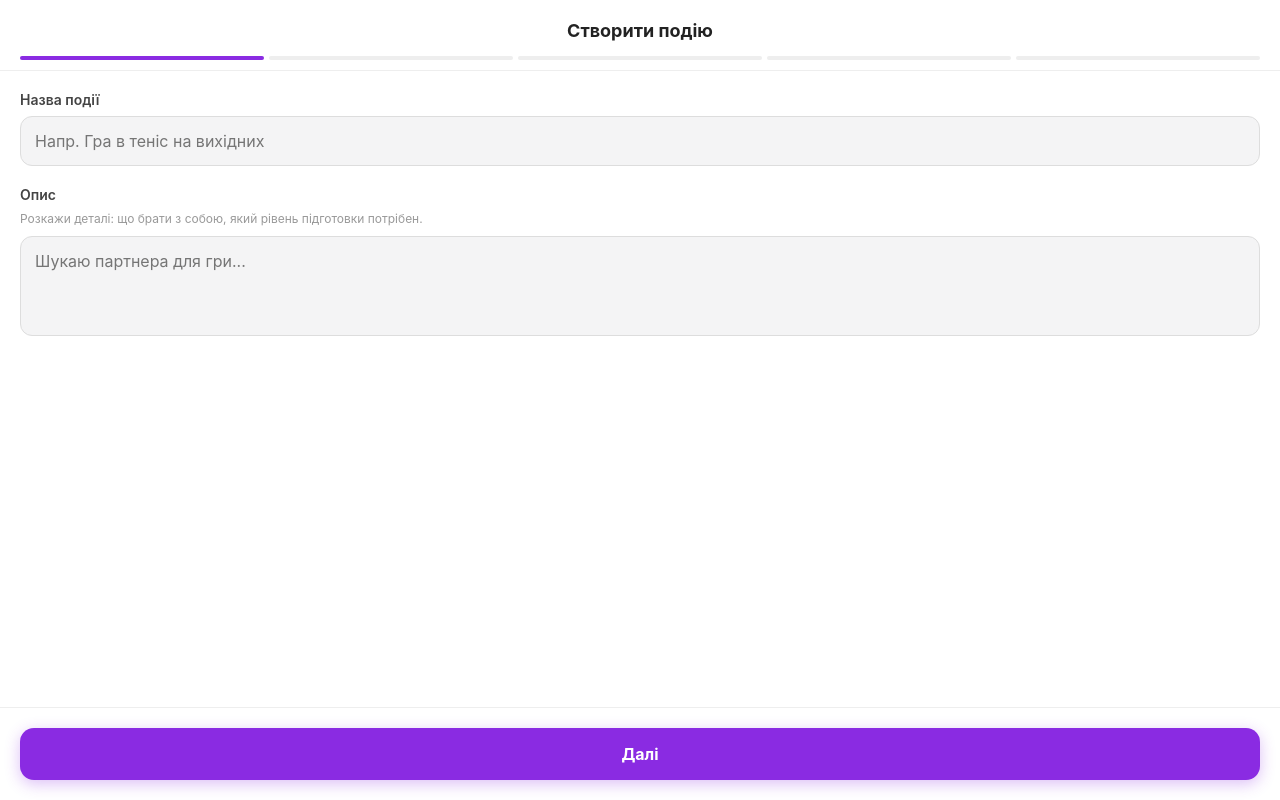
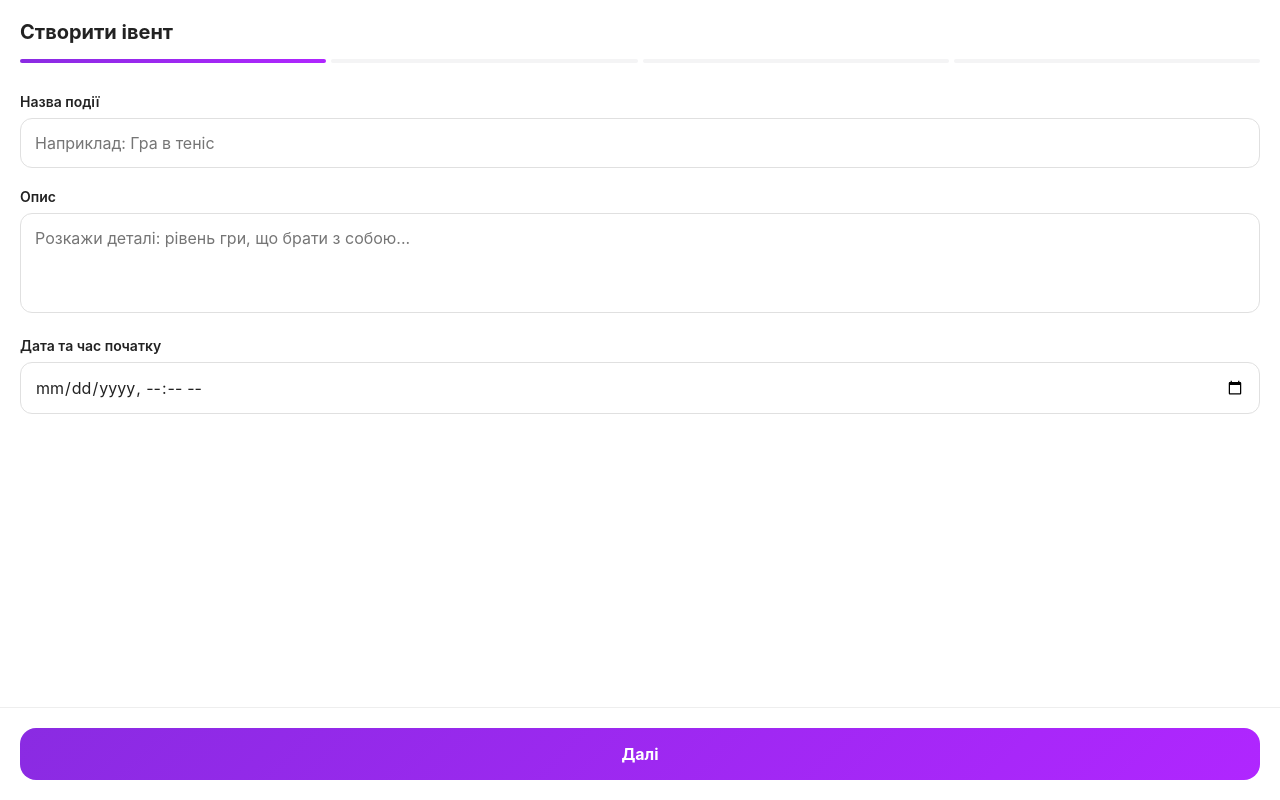
Before and after one commit to VladimirKin97/hobbybot, a FastAPI app: page /create_event in a window 1280 px wide. Run offline with FastAPI, Linux system fonts and the light colour scheme; parts of the project's set-up code (start-up, migrations or seed data) failed here and were passed over; some libraries are stand-ins or nearby versions.

Commit message:
Update createevent.html

```diff
--- a/templates/createevent.html
+++ b/templates/createevent.html
@@ -7,7 +7,6 @@
 
     <script src="https://telegram.org/js/telegram-web-app.js"></script>
     <link rel="stylesheet" href="https://fonts.googleapis.com/css2?family=Material+Symbols+Rounded:opsz,wght,FILL,GRAD@24,600,1,0" />
-
     <link rel="stylesheet" href="https://unpkg.com/leaflet@1.9.4/dist/leaflet.css" />
     <script src="https://unpkg.com/leaflet@1.9.4/dist/leaflet.js"></script>
 
@@ -16,227 +15,188 @@
             --tg-theme-bg-color: #ffffff;
             --tg-theme-text-color: #222222;
             --tg-theme-hint-color: #999999;
-            --tg-theme-button-color: #8a2be2;
+            --findsy-gradient: linear-gradient(135deg, #8a2be2, #b026ff);
             --bg-secondary: #f4f4f5;
         }
 
-        * { margin: 0; padding: 0; box-sizing: border-box; font-family: -apple-system, BlinkMacSystemFont, 'Segoe UI', Roboto, sans-serif; }
+        * { margin: 0; padding: 0; box-sizing: border-box; font-family: -apple-system, sans-serif; }
         body { background-color: var(--tg-theme-bg-color); color: var(--tg-theme-text-color); display: flex; flex-direction: column; height: 100vh; }
 
-        /* Шапка з прогресом */
-        .header { padding: 20px 20px 10px 20px; text-align: center; border-bottom: 1px solid #eee; }
-        .header h2 { font-size: 18px; font-weight: 700; margin-bottom: 15px; }
+        .header { padding: 20px 20px 10px 20px; display: flex; flex-direction: column; gap: 15px; }
+        .top-row { display: flex; align-items: center; gap: 15px; }
+        .back-btn { background: var(--bg-secondary); border: none; width: 40px; height: 40px; border-radius: 50%; display: flex; align-items: center; justify-content: center; cursor: pointer; }
+        h1 { font-size: 20px; font-weight: 700; }
 
+        /* Прогрес бар */
         .progress-container { display: flex; gap: 5px; width: 100%; }
-        .progress-bar { height: 4px; flex: 1; background-color: #eee; border-radius: 2px; transition: 0.3s; }
-        .progress-bar.active { background-color: var(--tg-theme-button-color); }
+        .progress-bar { height: 4px; flex-grow: 1; background-color: var(--bg-secondary); border-radius: 2px; transition: background-color 0.3s; }
+        .progress-bar.active { background: var(--findsy-gradient); }
 
-        /* Контейнер кроків */
-        .steps-container { flex: 1; padding: 20px; overflow-y: auto; }
+        .content { flex-grow: 1; overflow-y: auto; padding: 20px; position: relative; }
         .step { display: none; animation: fadeIn 0.3s ease; }
         .step.active { display: block; }
+        @keyframes fadeIn { from { opacity: 0; transform: translateX(10px); } to { opacity: 1; transform: translateX(0); } }
 
-        @keyframes fadeIn { from { opacity: 0; transform: translateY(10px); } to { opacity: 1; transform: translateY(0); } }
+        .input-group { margin-bottom: 20px; }
+        label { display: block; font-size: 14px; font-weight: 600; margin-bottom: 8px; color: var(--tg-theme-text-color); }
+        input[type="text"], input[type="number"], input[type="datetime-local"], select, textarea {
+            width: 100%; padding: 14px; border: 1px solid #e0e0e0; border-radius: 12px;
+            font-size: 16px; background-color: var(--tg-theme-bg-color); color: var(--tg-theme-text-color); outline: none;
+        }
+        textarea { resize: none; height: 100px; }
+        input:focus, select:focus, textarea:focus { border-color: #8a2be2; }
 
-        /* Елементи форм */
-        .form-group { margin-bottom: 20px; }
-        .form-group label { display: block; font-size: 14px; font-weight: 600; margin-bottom: 8px; color: #444; }
-        .form-group p.hint { font-size: 12px; color: var(--tg-theme-hint-color); margin-bottom: 8px; line-height: 1.4; }
+        /* Мапа */
+        .map-container { width: 100%; height: 250px; border-radius: 12px; overflow: hidden; border: 1px solid #e0e0e0; margin-top: 10px; position: relative; }
+        #event-map { width: 100%; height: 100%; }
+        .map-hint { position: absolute; bottom: 10px; left: 50%; transform: translateX(-50%); background: rgba(0,0,0,0.6); color: white; padding: 6px 12px; border-radius: 20px; font-size: 12px; z-index: 1000; pointer-events: none; }
 
-        input, textarea, select {
-            width: 100%; padding: 14px; border: 1px solid #ddd; border-radius: 12px;
-            font-size: 16px; background-color: var(--bg-secondary); color: var(--tg-theme-text-color);
-            outline: none; transition: 0.2s;
-        }
-        input:focus, textarea:focus { border-color: var(--tg-theme-button-color); background-color: #fff; box-shadow: 0 0 0 3px rgba(138, 43, 226, 0.1); }
-        textarea { resize: none; height: 100px; }
-
-        /* Контейнер для мапи */
-        #create-map { width: 100%; height: 220px; border-radius: 12px; border: 1px solid #ddd; z-index: 1; margin-top: 10px; }
-
-        /* Наш кастомний пін */
-        .findsy-pin {
-            background: linear-gradient(135deg, #8A2BE2, #FF1493);
-            border-radius: 50%; border: 2px solid white;
-            box-shadow: 0 4px 10px rgba(138, 43, 226, 0.5);
-        }
-
-        /* Фото аплоад */
-        .photo-upload {
-            width: 100%; height: 150px; border: 2px dashed #ccc; border-radius: 16px;
-            display: flex; flex-direction: column; align-items: center; justify-content: center;
-            color: var(--tg-theme-hint-color); cursor: pointer; background-color: var(--bg-secondary);
-        }
-        .photo-upload .material-symbols-rounded { font-size: 40px; margin-bottom: 10px; color: #8a2be2; }
-
-        /* Нижні кнопки */
-        .footer { padding: 20px; background: white; border-top: 1px solid #eee; display: flex; gap: 10px; }
-        .btn {
-            flex: 1; padding: 16px; border-radius: 14px; font-size: 16px; font-weight: 700;
-            cursor: pointer; border: none; display: flex; justify-content: center; align-items: center; transition: 0.2s;
-        }
-        .btn-secondary { background-color: var(--bg-secondary); color: #555; flex: 0.4; }
-        .btn-primary { background-color: var(--tg-theme-button-color); color: white; box-shadow: 0 4px 15px rgba(138, 43, 226, 0.3); }
+        .footer { padding: 20px; background: var(--tg-theme-bg-color); border-top: 1px solid #eee; }
+        .btn-primary { width: 100%; padding: 16px; border-radius: 16px; background: var(--findsy-gradient); color: white; font-size: 16px; font-weight: 700; border: none; cursor: pointer; transition: transform 0.1s; }
         .btn-primary:active { transform: scale(0.98); }
 
-        .hidden { display: none !important; }
-
-        /* Карточка прев'ю */
-        .preview-card { border: 1px solid #eee; border-radius: 16px; padding: 15px; box-shadow: 0 5px 15px rgba(0,0,0,0.05); }
-        .preview-title { font-size: 18px; font-weight: 800; margin-bottom: 10px; text-transform: uppercase; }
-        .preview-row { display: flex; align-items: center; gap: 8px; margin-bottom: 8px; font-size: 14px; color: #555; }
+        .preview-card { background: var(--bg-secondary); padding: 15px; border-radius: 12px; margin-top: 20px; }
     </style>
 </head>
 <body>
 
     <div class="header">
-        <h2>Створити подію</h2>
+        <div class="top-row">
+            <button class="back-btn" id="btn-back" style="display:none;"><span class="material-symbols-rounded">arrow_back</span></button>
+            <h1>Створити івент</h1>
+        </div>
         <div class="progress-container">
             <div class="progress-bar active" id="pb-1"></div>
             <div class="progress-bar" id="pb-2"></div>
             <div class="progress-bar" id="pb-3"></div>
             <div class="progress-bar" id="pb-4"></div>
-            <div class="progress-bar" id="pb-5"></div>
         </div>
     </div>
 
-    <form id="eventForm" action="/create_event" method="POST" class="steps-container">
+    <form id="event-form" action="/api/create_event" method="POST" style="display: none;">
+        <input type="hidden" name="title" id="form-title">
+        <input type="hidden" name="description" id="form-description">
+        <input type="hidden" name="datetime" id="form-datetime">
+        <input type="hidden" name="city" id="form-city">
+        <input type="hidden" name="lat" id="form-lat">
+        <input type="hidden" name="lon" id="form-lon">
+        <input type="hidden" name="capacity" id="form-capacity">
+        <input type="hidden" name="needed" id="form-needed">
+    </form>
 
+    <div class="content">
         <div class="step active" id="step-1">
-            <div class="form-group">
+            <div class="input-group">
                 <label>Назва події</label>
-                <input type="text" name="title" placeholder="Напр. Гра в теніс на вихідних" id="in-title" required>
+                <input type="text" id="ui-title" placeholder="Наприклад: Гра в теніс">
             </div>
-            <div class="form-group">
+            <div class="input-group">
                 <label>Опис</label>
-                <p class="hint">Розкажи деталі: що брати з собою, який рівень підготовки потрібен.</p>
-                <textarea name="description" placeholder="Шукаю партнера для гри..."></textarea>
+                <textarea id="ui-description" placeholder="Розкажи деталі: рівень гри, що брати з собою..."></textarea>
+            </div>
+            <div class="input-group">
+                <label>Дата та час початку</label>
+                <input type="datetime-local" id="ui-datetime">
             </div>
         </div>
 
         <div class="step" id="step-2">
-            <div class="form-group">
-                <label>Дата та Час</label>
-                <input type="datetime-local" name="date">
+            <div class="input-group">
+                <label>Місто</label>
+                <select id="ui-city">
+                    <option value="Київ">Київ</option>
+                    <option value="Дніпро">Дніпро</option>
+                    <option value="Львів">Львів</option>
+                    <option value="Одеса">Одеса</option>
+                    <option value="Харків">Харків</option>
+                </select>
             </div>
-            <div class="form-group">
-                <label>Точна локація (Постав крапку на мапі)</label>
-                <p class="hint">Це допоможе іншим знайти твій двіж на мапі.</p>
-
-                <div id="create-map"></div>
-
-                <input type="hidden" id="location_lat" name="location_lat" required>
-                <input type="hidden" id="location_lon" name="location_lon" required>
+            <div class="input-group">
+                <label>Точка на мапі (перетягни маркер)</label>
+                <div class="map-container">
+                    <div id="event-map"></div>
+                    <div class="map-hint">Посунь мапу, щоб вказати місце</div>
+                </div>
             </div>
         </div>
 
         <div class="step" id="step-3">
-            <div class="form-group">
-                <label>Скільки людей має бути всього?</label>
-                <p class="hint">Включно з тобою.</p>
-                <input type="number" name="capacity" placeholder="Напр. 4" required>
+            <div class="input-group">
+                <label>Місткість (всього людей)</label>
+                <input type="number" id="ui-capacity" placeholder="Наприклад: 4" min="2">
             </div>
-            <div class="form-group">
-                <label>Скільки ще шукаєш (вільних місць)?</label>
-                <input type="number" name="needed_count" placeholder="Напр. 2" required>
+            <div class="input-group">
+                <label>Скільки ще шукаємо?</label>
+                <input type="number" id="ui-needed" placeholder="Наприклад: 2" min="1">
             </div>
         </div>
 
         <div class="step" id="step-4">
-            <div class="form-group">
-                <label>Фото події</label>
-                <p class="hint">Яскраве фото привертає на 50% більше уваги!</p>
-                <div class="photo-upload">
-                    <span class="material-symbols-rounded">add_a_photo</span>
-                    <span>Натисни, щоб обрати</span>
-                    </div>
+            <h2 style="font-size: 18px; margin-bottom: 10px;">Перевірка даних</h2>
+            <p style="color: var(--tg-theme-hint-color); font-size: 14px;">Так твій івент будуть бачити інші:</p>
+            <div class="preview-card">
+                <h3 id="preview-title" style="margin-bottom: 5px;">Назва івенту</h3>
+                <div style="font-size: 14px; color: var(--text-muted); margin-bottom: 10px;" id="preview-meta">Київ • 10.10.2025 19:00</div>
+                <div style="font-size: 14px;" id="preview-desc">Опис...</div>
             </div>
         </div>
-
-        <div class="step" id="step-5">
-            <h3 style="margin-bottom: 15px; font-size: 16px;">Готово! Перевір картку:</h3>
-            <div class="preview-card">
-                <div class="preview-title" id="out-title">ТВІЙ ІВЕНТ</div>
-                <div class="preview-row"><span class="material-symbols-rounded" style="font-size:18px">schedule</span> Дата і час обрані</div>
-                <div class="preview-row"><span class="material-symbols-rounded" style="font-size:18px">location_on</span> Локація обрана</div>
-                <div class="preview-row"><span class="material-symbols-rounded" style="font-size:18px">group</span> Місця налаштовані</div>
-            </div>
-        </div>
-
-    </form>
+    </div>
 
     <div class="footer">
-        <button class="btn btn-secondary hidden" id="btn-back" type="button">Назад</button>
-        <button class="btn btn-primary" id="btn-next" type="button">Далі</button>
+        <button class="btn-primary" id="btn-next">Далі</button>
     </div>
 
     <script>
-        let tg = window.Telegram.WebApp;
-        tg.expand();
-
         let currentStep = 1;
-        const totalSteps = 5;
-
+        const totalSteps = 4;
         const btnNext = document.getElementById('btn-next');
         const btnBack = document.getElementById('btn-back');
-        const form = document.getElementById('eventForm');
 
-        // Ініціалізація мапи (Центр - Київ)
-        var map = L.map('create-map', { zoomControl: false }).setView([50.4501, 30.5234], 12);
-
-        // БІЛА/СВІТЛА МАПА (CartoDB Positron - ідеально під білий дизайн Findsy)
-        L.tileLayer('https://{s}.basemaps.cartocdn.com/light_all/{z}/{x}/{y}{r}.png', {
-            maxZoom: 19,
-            attribution: '© OpenStreetMap, © CartoDB'
-        }).addTo(map);
-
-        var marker = null;
-        var findsyPin = L.divIcon({
-            className: 'findsy-pin',
-            iconSize: [24, 24],
-            iconAnchor: [12, 12]
-        });
-
-        // Клік по мапі
-        map.on('click', function(e) {
-            var lat = e.latlng.lat;
-            var lon = e.latlng.lng;
-
-            if (marker) {
-                marker.setLatLng(e.latlng);
-            } else {
-                marker = L.marker(e.latlng, {icon: findsyPin}).addTo(map);
-            }
-
-            document.getElementById('location_lat').value = lat;
-            document.getElementById('location_lon').value = lon;
-        });
+        // Змінні для мапи
+        let map, marker;
+        let selectedLat = 50.4501; // Дефолт Київ
+        let selectedLon = 30.5234;
 
         function updateUI() {
             document.querySelectorAll('.step').forEach(el => el.classList.remove('active'));
             document.getElementById(`step-${currentStep}`).classList.add('active');
 
             for(let i = 1; i <= totalSteps; i++) {
-                const pb = document.getElementById(`pb-${i}`);
-                if (i <= currentStep) pb.classList.add('active');
-                else pb.classList.remove('active');
+                document.getElementById(`pb-${i}`).classList.toggle('active', i <= currentStep);
             }
 
-            if (currentStep === 1) {
-                btnBack.classList.add('hidden');
-            } else {
-                btnBack.classList.remove('hidden');
+            btnBack.style.display = currentStep === 1 ? 'none' : 'flex';
+
+            // Ініціалізація мапи на 2-му кроці
+            if (currentStep === 2) {
+                if (!map) {
+                    map = L.map('event-map').setView([selectedLat, selectedLon], 12);
+                    L.tileLayer('https://{s}.basemaps.cartocdn.com/light_all/{z}/{x}/{y}{r}.png').addTo(map);
+
+                    const pinIcon = L.divIcon({ className: 'findsy-pin', iconSize: [24, 24] });
+                    // Маркер завжди по центру мапи
+                    marker = L.marker([selectedLat, selectedLon], {icon: pinIcon}).addTo(map);
+
+                    // При русі мапи маркер залишається в центрі
+                    map.on('move', function () {
+                        marker.setLatLng(map.getCenter());
+                    });
+                    map.on('moveend', function () {
+                        selectedLat = map.getCenter().lat;
+                        selectedLon = map.getCenter().lng;
+                    });
+                }
+                setTimeout(() => map.invalidateSize(), 200); // Обов'язково для Leaflet у прихованих div
             }
 
-            // ВАЖЛИВО: Коли відкривається крок 2, мапа має оновити свій розмір, інакше будуть сірі квадрати
-            if (currentStep === 2) {
-                setTimeout(() => map.invalidateSize(), 200);
-            }
-
+            // Заповнення прев'ю на 4-му кроці
             if (currentStep === totalSteps) {
                 btnNext.innerHTML = '🚀 Опублікувати';
-                const title = document.getElementById('in-title').value;
-                document.getElementById('out-title').innerText = title ? title : 'ТВІЙ ІВЕНТ';
+                document.getElementById('preview-title').innerText = document.getElementById('ui-title').value || 'Без назви';
+                const city = document.getElementById('ui-city').value;
+                const dt = document.getElementById('ui-datetime').value.replace('T', ' ');
+                document.getElementById('preview-meta').innerText = `${city} • ${dt || 'Дата не обрана'}`;
+                document.getElementById('preview-desc').innerText = document.getElementById('ui-description').value || 'Без опису';
             } else {
                 btnNext.innerHTML = 'Далі';
             }
@@ -247,17 +207,31 @@
                 currentStep++;
                 updateUI();
             } else {
-                // Якщо ми на останньому кроці — відправляємо форму в api.py!
-                form.submit();
+                // Синхронізуємо візуальні інпути з прихованою формою перед відправкою
+                document.getElementById('form-title').value = document.getElementById('ui-title').value;
+                document.getElementById('form-description').value = document.getElementById('ui-description').value;
+                document.getElementById('form-datetime').value = document.getElementById('ui-datetime').value;
+                document.getElementById('form-city').value = document.getElementById('ui-city').value;
+                document.getElementById('form-lat').value = selectedLat;
+                document.getElementById('form-lon').value = selectedLon;
+                document.getElementById('form-capacity').value = document.getElementById('ui-capacity').value;
+                document.getElementById('form-needed').value = document.getElementById('ui-needed').value;
+
+                // В реальному флоу тут буде form.submit(), але поки показуємо успіх
+                const tg = window.Telegram.WebApp;
+                tg.showAlert("Івент створено! Координати: " + selectedLat.toFixed(4) + ", " + selectedLon.toFixed(4));
+                // document.getElementById('event-form').submit(); // Розкоментуємо, коли підключимо API
             }
         });
 
         btnBack.addEventListener('click', () => {
-            if (currentStep > 1) {
-                currentStep--;
-                updateUI();
-            }
+            if (currentStep > 1) { currentStep--; updateUI(); }
         });
+
+        window.Telegram.WebApp.ready();
     </script>
+    <style>
+        .findsy-pin { background: var(--findsy-gradient); border-radius: 50%; border: 3px solid white; box-shadow: 0 4px 10px rgba(138,43,226,0.5); }
+    </style>
 </body>
 </html>
```
